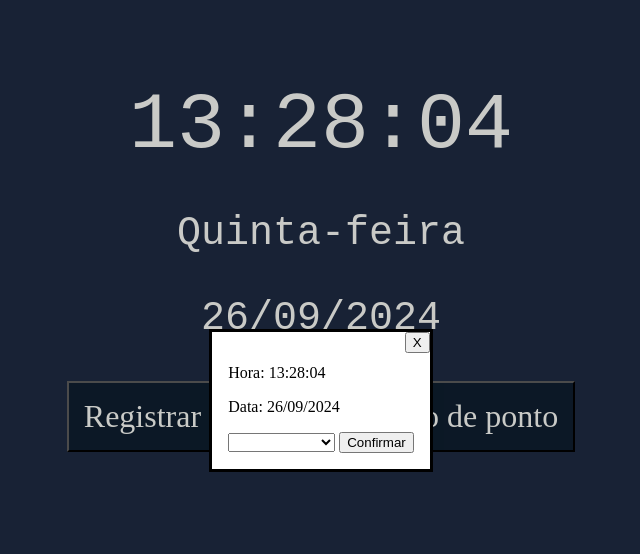
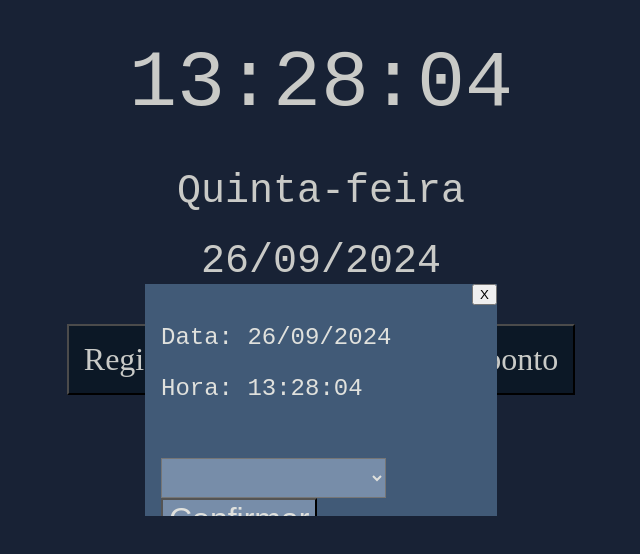
Before and after one commit to victoralbucorde/ponto-eletronico, a plain HTML site: page index.html in a window 1280 px wide. Both pictures are taken after a click on the button "Registrar ponto". Shown: the whole page, without its empty margins (319-959 px from the left). Drawn offline with Linux system fonts and the light colour scheme.

Commit message:
dialog colors and font modified

```diff
--- a/css/style.css
+++ b/css/style.css
@@ -6,7 +6,16 @@
     font-size: 2.5rem;
 }
 
+#day-week{
+    margin-bottom: 0%;
+}
+
+#day-month-year{
+    margin-top: 2%;
+}
+
 #hour-min-sec{
+    margin-top: 3%;
     font-size: 5rem;
     margin-bottom: auto;
 }
@@ -34,6 +43,7 @@ body{
     font-family: "Artemis";
     font-size: 2rem;
 }
+
 #clock-in-history{
     padding: 15px;
     background-color: #0D1B2A;
@@ -41,3 +51,37 @@ body{
     font-family: "Artemis";
     font-size: 2rem;
 }
+
+#dialog-clock-in{
+    border: 0;
+    background-color: #415A77;
+    width: 25%;
+    height: 25%;
+}
+
+#dialog-date{
+    font-family: 'Courier New', Courier, monospace;
+    font-style: normal;
+    color: #E0E1DD;
+    font-size: 1.5rem;
+}
+
+#dialog-time{
+    font-family: 'Courier New', Courier, monospace;
+    font-style: normal;
+    color: #E0E1DD;
+    font-size: 1.5rem;
+}
+
+#select-clockin-types{
+    font-size: 2rem;
+    margin-top: 10%;
+    background-color: #778DA9;
+    color: #E0E1DD;
+}
+
+#dialog-confirm-btn{
+    font-size: 2rem;
+    background-color: #778DA9;
+    color: #E0E1DD;
+}
--- a/js/index.js
+++ b/js/index.js
@@ -17,6 +17,7 @@ const selectClockinType = document.getElementById("select-clockin-types");
 
 diaMesAno.textContent = completeDate();
 diaSemana.textContent = dayWeek();
+updateTime();
 setInterval(updateTime,1000);
 clockInButton.addEventListener("click",()=>{
     let lastClockInType = localStorage.getItem("lastClockInType");
@@ -43,8 +44,10 @@ dialogConfirmButton.addEventListener("click",()=>{
     dialogClockIn.close();
 })
 
-dialogTime.textContent = "Data: " + completeDate();
-setInterval(()=>{dialogDate.textContent="Hora: " + completeTime();},1000);
+
+dialogDate.textContent = "Data: " + completeDate();
+dialogTime.textContent="Hora: " + completeTime();
+setInterval(()=>{dialogTime.textContent="Hora: " + completeTime();},1000);
 dialogCloseButton.addEventListener("click",()=>{dialogClockIn.close();});
 
 //Functions
```
